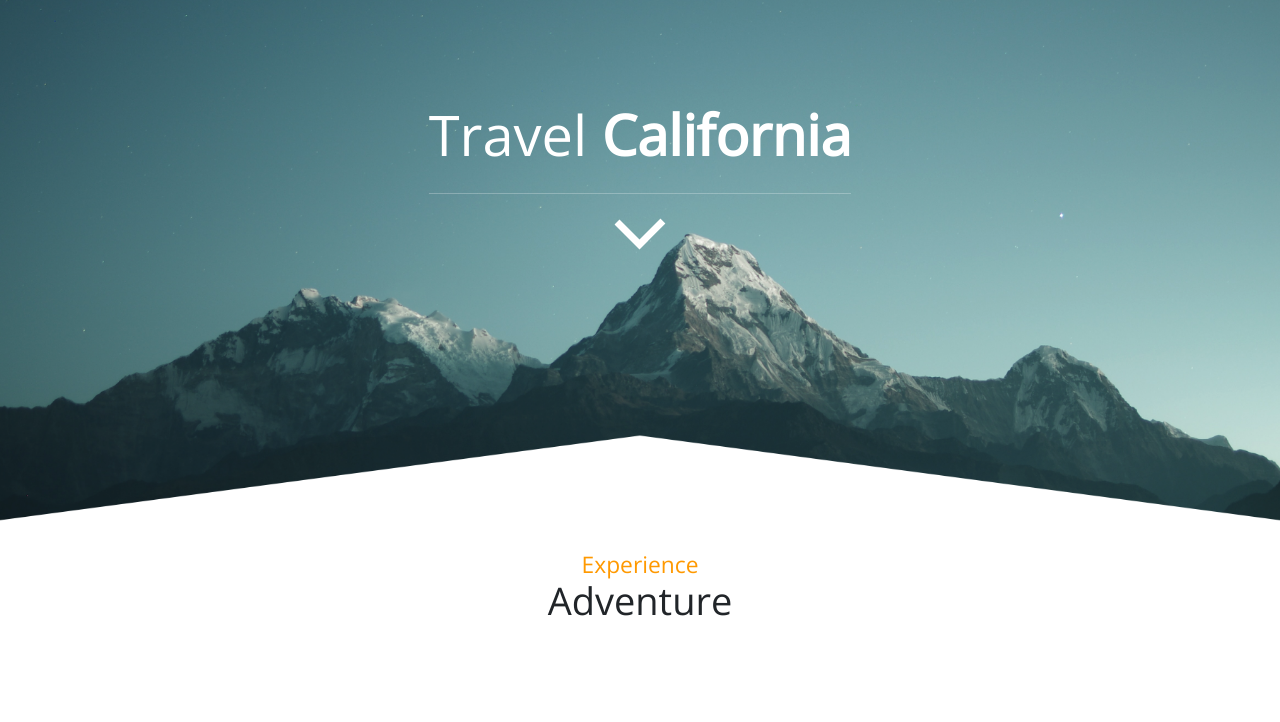
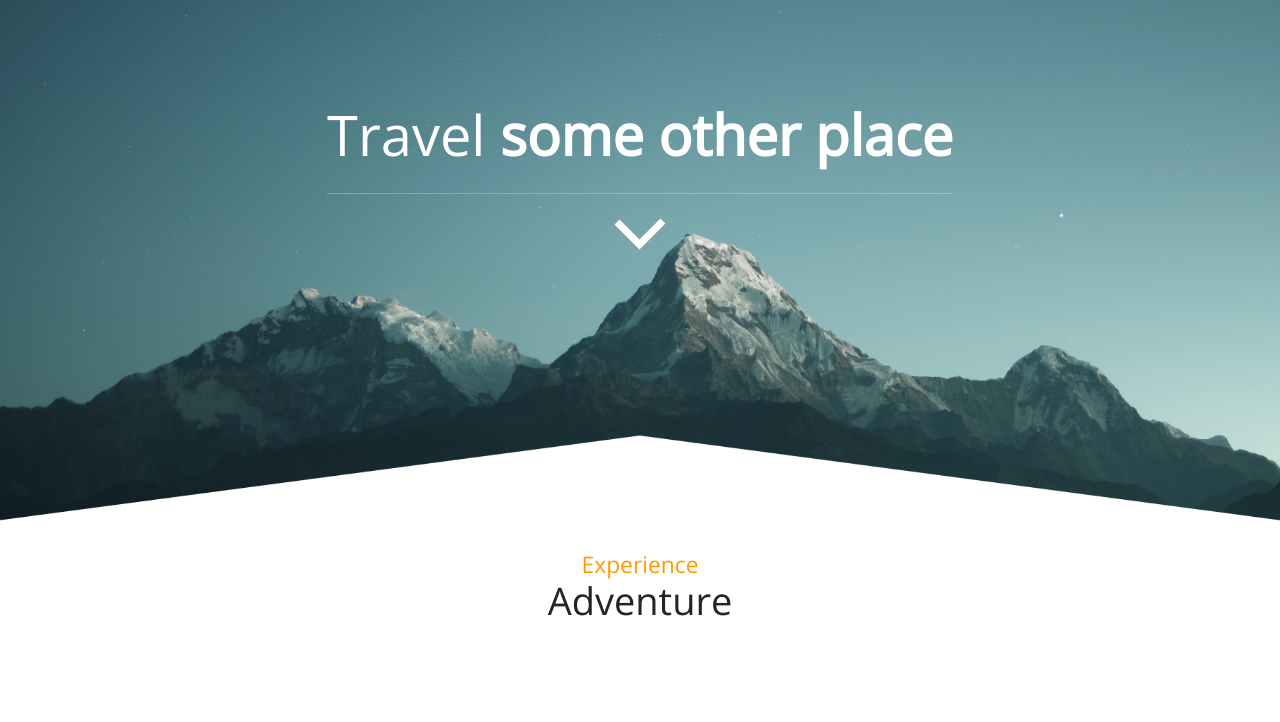
Before and after one commit to Olga-des/Travel-California, a plain HTML site: page index.html in a window 1280 px wide. Shown: the part 74-796 px from the top of the page. Drawn offline with nearby package versions, Linux system fonts and the light colour scheme.

Commit message:
place change

```diff
--- a/index.html
+++ b/index.html
@@ -45,7 +45,7 @@
 
       <div class="jumbotron">
         <div class="hero-section">
-            <h1 class="display-4"> <span>Travel </span> California</h1>
+            <h1 class="display-4"> <span>Travel </span> some other place</h1>
             <hr class="my-4">
             <p><img src="images/chevron.png"></p>
         </div>
```
